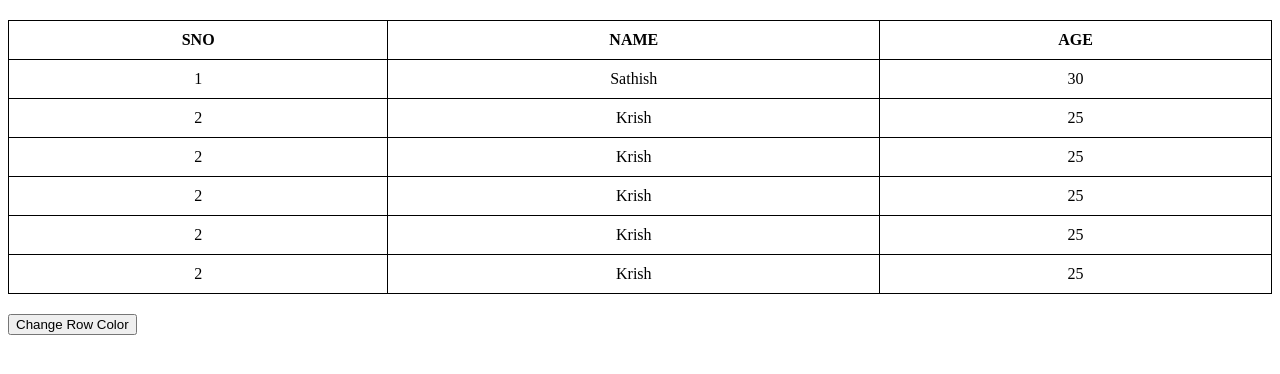
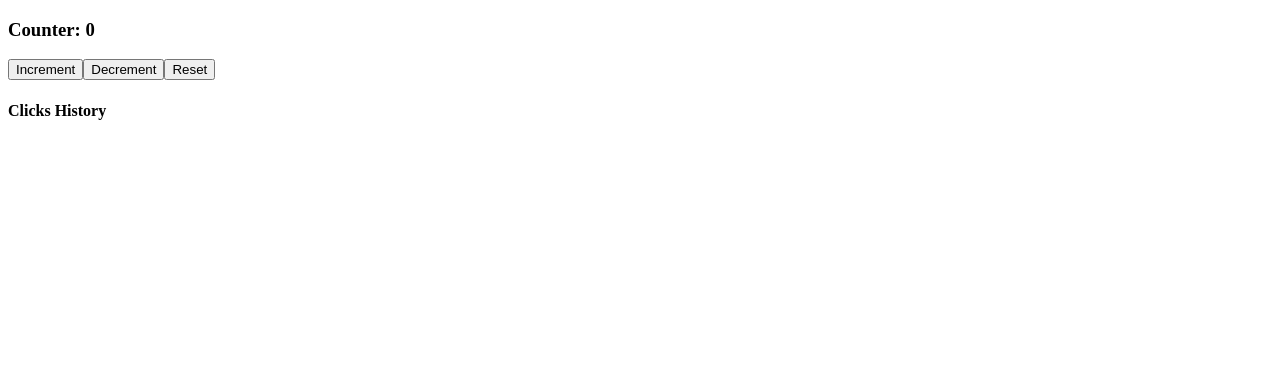
Before and after one commit to githubscientist/react-b51, a React (Vite) app: page / in a window 1280 px wide. Shown: the top 374 px of the page. Built offline with nearby package versions, Linux system fonts and the light colour scheme.

Commit message:
counter example using useState

```diff
--- a/src/App.jsx
+++ b/src/App.jsx
@@ -1,72 +1,38 @@
-import React, { useRef } from 'react';
-import './styles/App.css';
+import React, { useState } from 'react';
 
 function App() {
 
-  const rows = useRef(null);
+  const [count, setCount] = useState(0);
+  const [clicksHistory, setClicksHistory] = useState([]);
 
-  const changeRowColor = () => {
-    // select the elements
-    // console.log(rows.current.querySelectorAll('tbody tr'));
-    const rowsRef = rows.current.querySelectorAll('tbody tr');
-    rowsRef.forEach((row, index) => {
-      if (index % 2 == 0) {
-        row.style.backgroundColor = 'lightgrey';
-      }
-    })
+  const incrementHandler = () => {
+    if (count < 10) {
+      setCount(count + 1);
+      setClicksHistory(clicksHistory.concat('Incr'));
+    }
+  }
+
+  const decrementHandler = () => {
+    if (count > 0) {
+      setCount(count - 1);
+      setClicksHistory(clicksHistory.concat('Decr'));
+    }
+  }
+
+  const resetHandler = () => {
+    setCount(0);
+    setClicksHistory(clicksHistory.concat('Reset'));
   }
 
   return (
     <div>
-      <table ref={rows} className='styledTable'>
-        <thead>
-          <tr>
-            <th>SNO</th>
-            <th>NAME</th>
-            <th>AGE</th>
-          </tr>
-        </thead>
+      <h3>Counter: { count }</h3>
+      <button onClick={incrementHandler}>Increment</button>
+      <button onClick={decrementHandler}>Decrement</button>
+      <button onClick={resetHandler}>Reset</button>
 
-        <tbody>
-          <tr>
-            <td>1</td>
-            <td>Sathish</td>
-            <td>30</td>
-          </tr>
-
-          <tr>
-            <td>2</td>
-            <td>Krish</td>
-            <td>25</td>
-          </tr>
-
-          <tr>
-            <td>2</td>
-            <td>Krish</td>
-            <td>25</td>
-          </tr>
-
-          <tr>
-            <td>2</td>
-            <td>Krish</td>
-            <td>25</td>
-          </tr>
-
-          <tr>
-            <td>2</td>
-            <td>Krish</td>
-            <td>25</td>
-          </tr>
-
-          <tr>
-            <td>2</td>
-            <td>Krish</td>
-            <td>25</td>
-          </tr>
-        </tbody>
-      </table>
-
-      <button onClick={changeRowColor}>Change Row Color</button>
+      <h4>Clicks History</h4>
+      <p>{ clicksHistory.join(' ') }</p>
     </div>
   )
 }
--- a/src/styles/App.css
+++ /dev/null
@@ -1,12 +0,0 @@
-.styledTable {
-    width: 100%;
-    border-collapse: collapse;
-    margin-top: 20px;
-    margin-bottom: 20px;
-}
-
-.styledTable th, .styledTable td {
-    border: 1px solid black;
-    text-align: center;
-    padding: 10px;
-}
```
